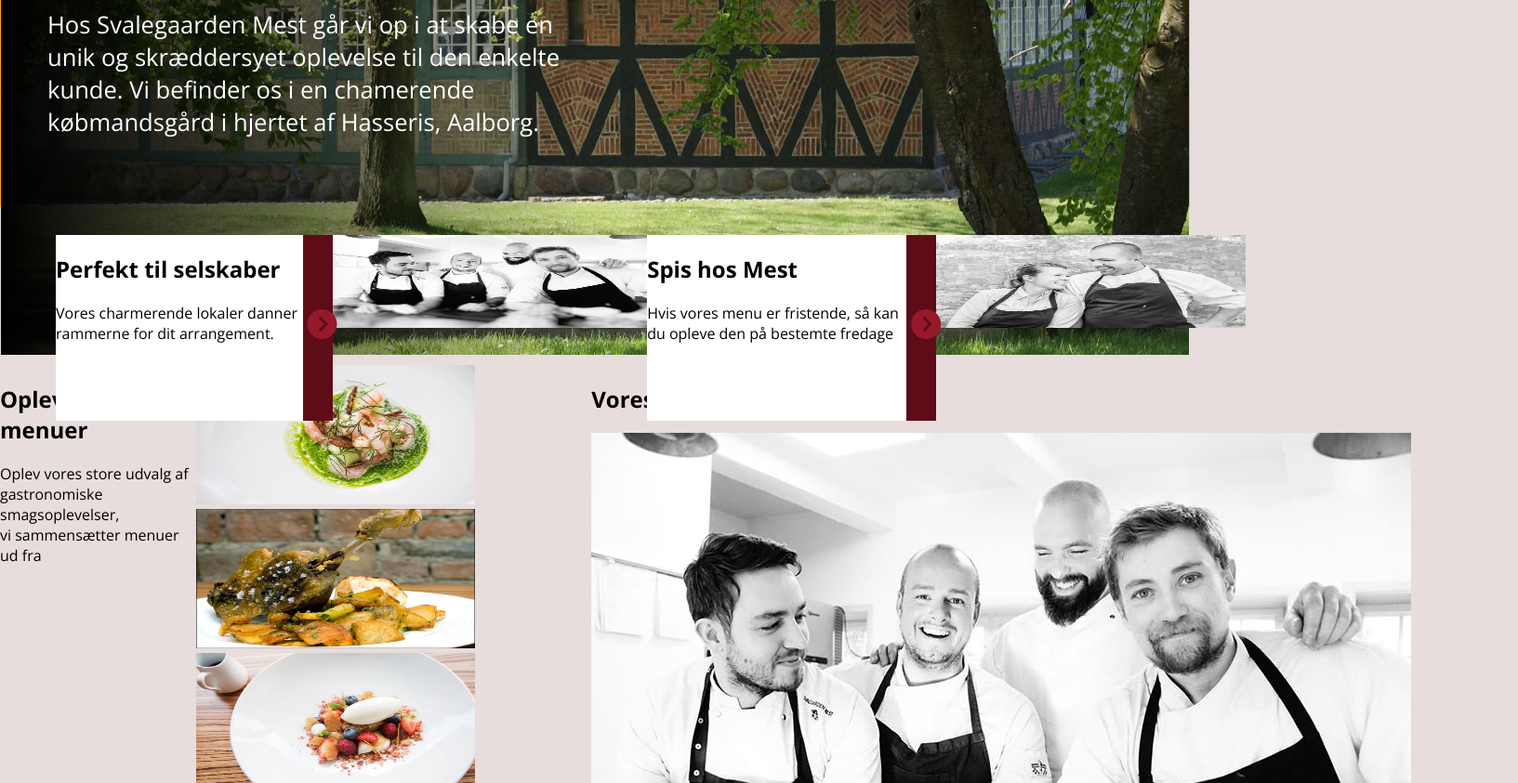
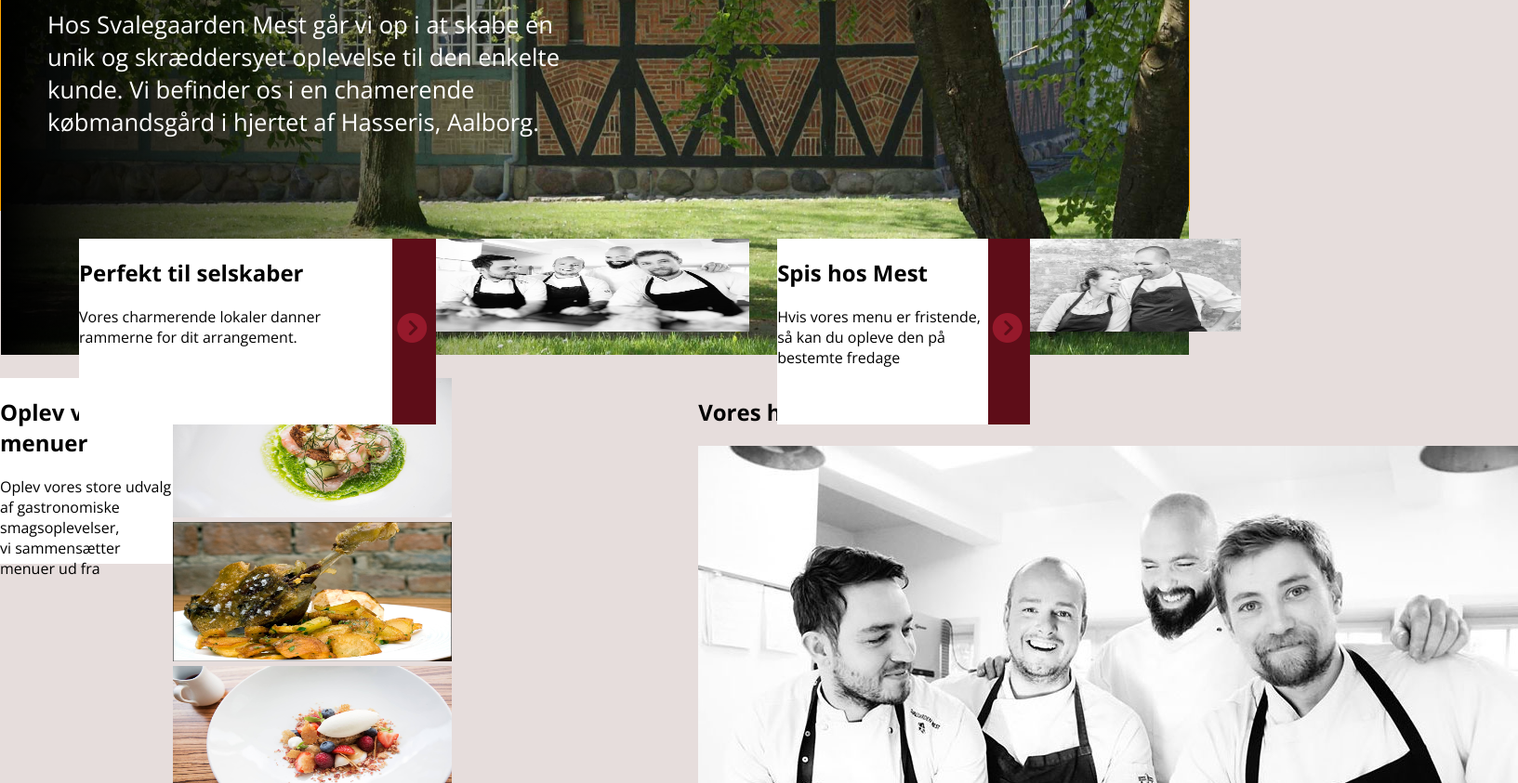
Before and after one commit to lotte0509/Eksamensprojekt, a plain HTML site: page index.html in a window 1280 px wide. Shown: the part 457-1300 px from the top of the page at 93% size, 1633 px wide, since content can reach past the window. Drawn offline with nearby package versions, Linux system fonts and the light colour scheme.

Commit message:
Update styles.css
bah

```diff
--- a/assets/css/styles.css
+++ b/assets/css/styles.css
@@ -11,6 +11,7 @@
 .icon{
     font-size: 2em;
     color: #96192b;
+    cursor: pointer;
 }
 
 /*NAV & DROP DOWN*/
@@ -25,7 +26,7 @@
 /*HERO*/
 .hero{
     width: 100%;
-    height: 620px;
+    height: 624px;
     border: 1px solid orange; /*just to keep track of it*/
     transform: translateY(30px);
 }
@@ -57,15 +58,16 @@
 /*MAIN*/
 .cobox-index, .catering-box-index{
     display: flex;
-    flex-direction: row;
-    justify-content: space-evenly;
+    /* flex-flow: row wrap; */
+    /* justify-content: space-evenly; */
     transform: translate(60px, 60px);
     height: 200px;
-
+    margin: 0 5px 10px 25px;
 }
 .co-text-index, .ca-text-index{
     display: inline-block;
     background-color: white;
+    width: 50%;
 }
 .btn-box{
     background-color: #5e0d18;
@@ -83,7 +85,7 @@
     height: 100px;
 }
 .small-box{
-    width: 100%;
+    width: 50%;
     height: 100px;
     background-color: olivedrab;
 }
@@ -98,7 +100,9 @@
     height: 150px;
 }
 .menu-text{
-
+    background-color: white;
+    width: 300px;
+    height: 200px;
 }
 
 .our-history{
```
